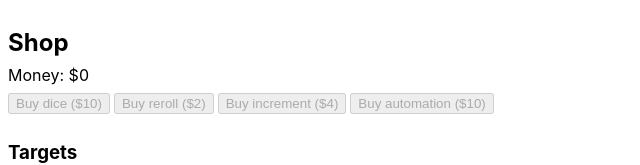
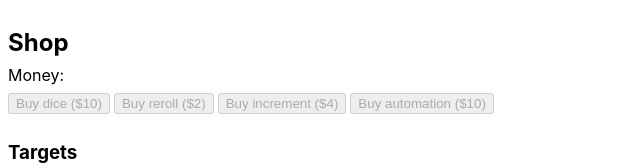
Before and after one commit to nick-hiebl/yahtz-like, a React (Create React App) app: page / in a window 1280 px wide. Shown: the part 318-483 px from the top of the page, without its empty margins (0-640 px from the left). Built offline with nearby package versions, Linux system fonts and the light colour scheme; the HTML template or start-up script is replaced by a standard one.

Commit message:
Add standard Cost component

```diff
--- /dev/null
+++ b/src/Game/Cost.tsx
@@ -0,0 +1,31 @@
+import type { Cost, MoneyTypes } from '../types';
+
+type IndividualCostProps = {
+    moneyType: MoneyTypes;
+    amount: number;
+};
+
+const IndividualCost = ({ amount, moneyType }: IndividualCostProps) => {
+    if (moneyType === 'dollar') {
+        return <span>${amount}</span>;
+    } else if (moneyType === 'rocket') {
+        return <span>{amount} ROCKET</span>;
+    }
+    return null;
+};
+
+type CostComponentProps = {
+    cost: Cost;
+};
+
+export const CostComponent = ({ cost }: CostComponentProps) => {
+    return (
+        <span>
+            {(Object.entries(cost) as [MoneyTypes, number][])
+                .filter(([, a]) => a > 0)
+                .map(([type, amount]) => (
+                    <IndividualCost amount={amount} moneyType={type} key={type} />
+                ))}
+        </span>
+    );
+};
--- a/src/GameState/index.tsx
+++ b/src/GameState/index.tsx
@@ -4,6 +4,7 @@ import { ElementComponent } from '../Game/Element';
 import { canAfford } from '../money-utils';
 import type { Cost, Element, Target } from '../types';
 
+import { CostComponent } from '../Game/Cost';
 import { GameManager } from './GameManager';
 import type { MoneyProps, PurchaseableElement, PurchaseableTarget } from './types';
 
@@ -86,7 +87,7 @@ export const GameStateComponent = ({
             </div>
             <div id="shop" className="column gap-8px">
                 <h2>Shop</h2>
-                <div>Money: ${money.dollar}</div>
+                <div>Money: <CostComponent cost={money} /></div>
                 <div className="row gap-4px">
                     {purchaseableElements.map(({ available, buyText, key, cost: price, element }) => {
                         if (!available) {
@@ -102,7 +103,7 @@ export const GameStateComponent = ({
                                     setElements(elements => elements.concat(element()));
                                 }}
                             >
-                                {buyText} (${price.dollar})
+                                {buyText} (<CostComponent cost={price} />)
                             </button>
                         );
                     })}
@@ -113,7 +114,7 @@ export const GameStateComponent = ({
                             setRerolls(current => current + 1);
                         }}
                     >
-                        Buy reroll (${nextRerollCost.dollar})
+                        Buy reroll (<CostComponent cost={nextRerollCost} />)
                     </button>
                     <button
                         disabled={!canAfford(money, nextIncrementCost)}
@@ -122,7 +123,7 @@ export const GameStateComponent = ({
                             setIncrements(current => current + 1);
                         }}
                     >
-                        Buy increment (${nextIncrementCost.dollar})
+                        Buy increment (<CostComponent cost={nextIncrementCost} />)
                     </button>
                     <button
                         disabled={!canAfford(money, AUTOMATION_COST) || automationEnabled}
@@ -131,7 +132,7 @@ export const GameStateComponent = ({
                             setAutomationEnabled(true);
                         }}
                     >
-                        Buy automation ({automationEnabled ? 'Bought' : `$${AUTOMATION_COST.dollar}`})
+                        Buy automation ({automationEnabled ? 'Bought' : <CostComponent cost={AUTOMATION_COST} />})
                     </button>
                 </div>
                 {purchaseableTargets.length > 0 && (
@@ -152,7 +153,7 @@ export const GameStateComponent = ({
                                             setTargets(current => current.concat(target));
                                         }}
                                     >
-                                        {target.name} (${cost.dollar})
+                                        {target.name} (<CostComponent cost={cost} />)
                                     </button>
                                 );
                             })}
```
